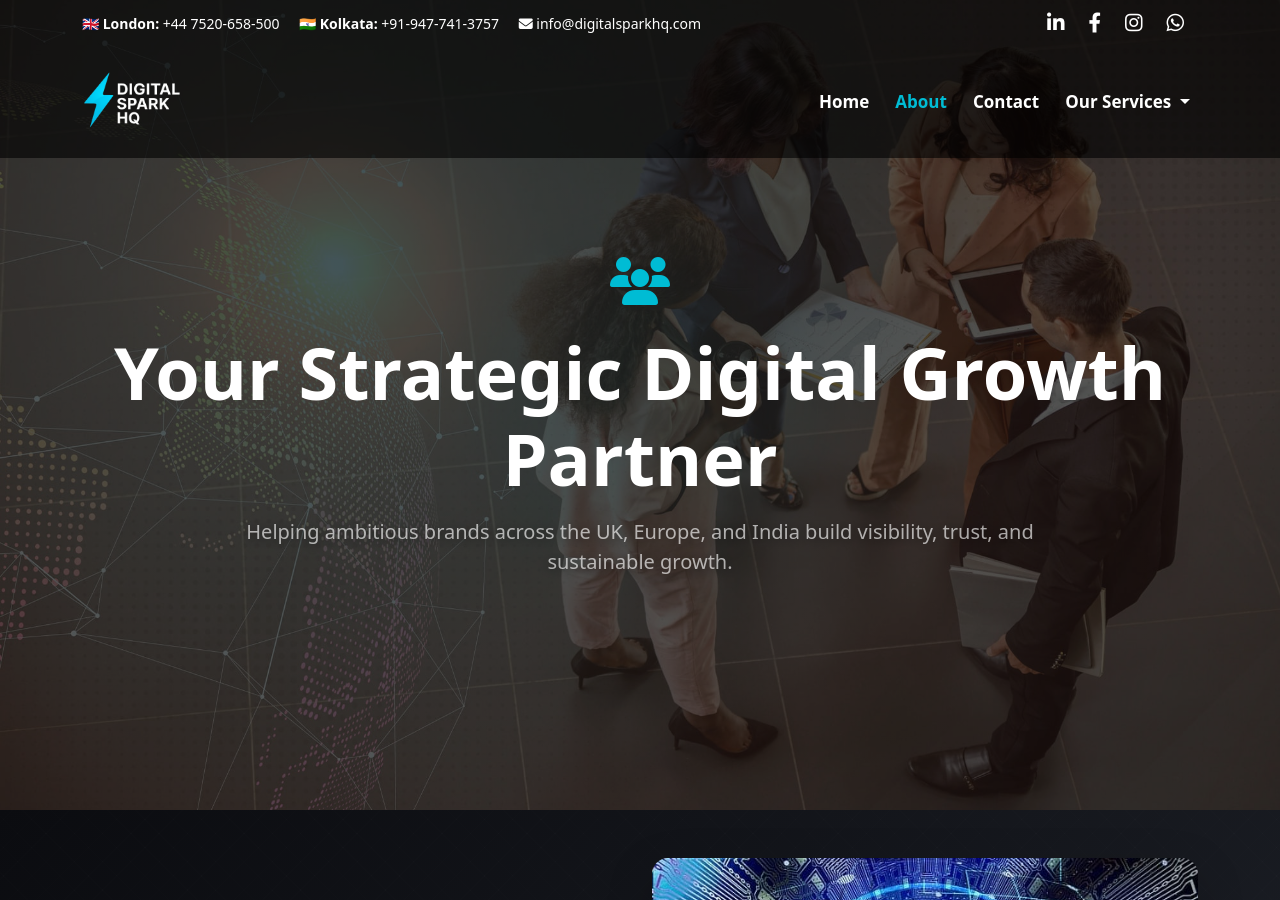
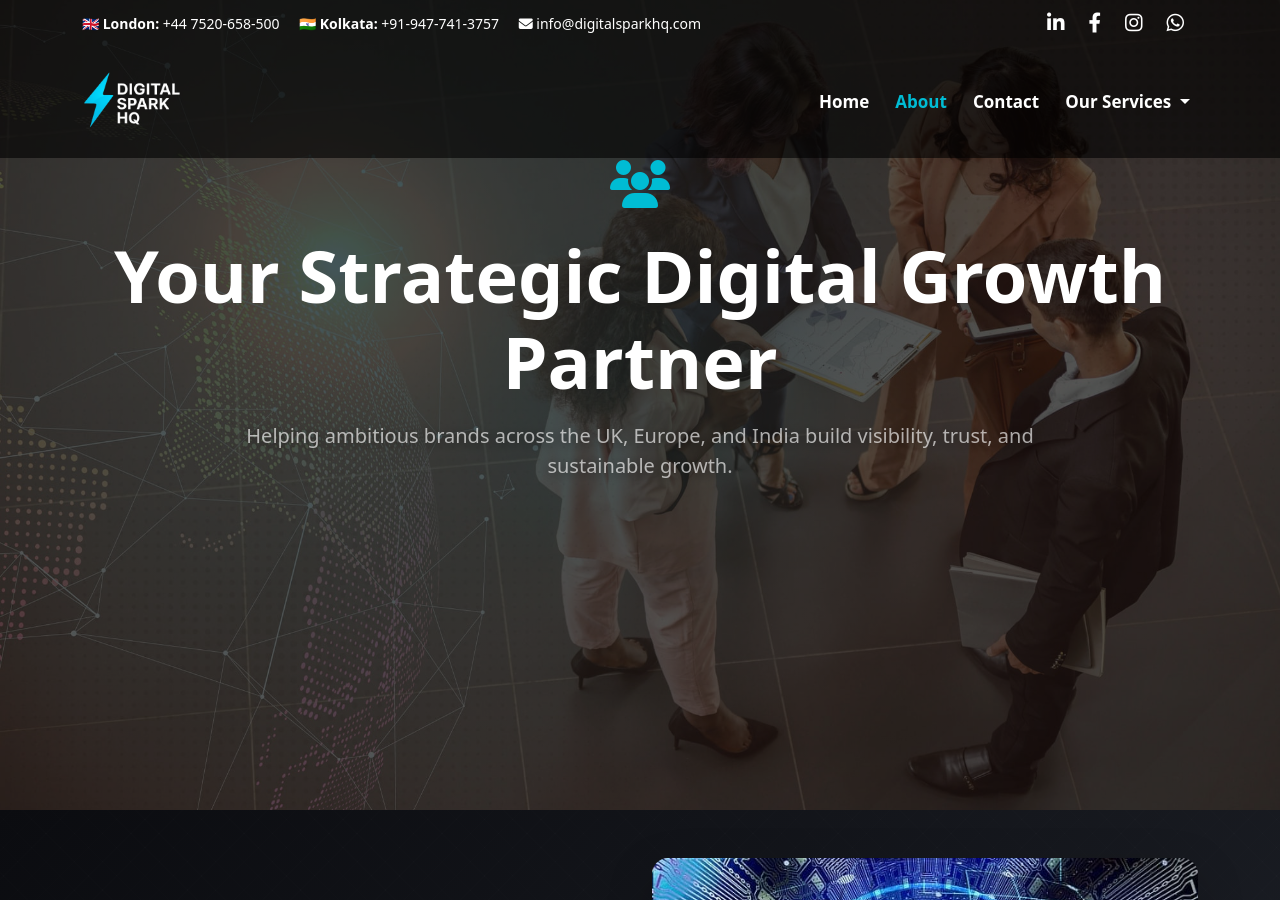
Before and after one commit to Iambiswajit-C/digitalsparkhq, a Jekyll site: the page built from about.md, in a window 1280 px wide and 900 px high. Built offline with Jekyll 4.4.1, drawn with Linux system fonts in a browser that asks for light colours.

Commit message:
Update style.css

```diff
--- a/assets/css/style.css
+++ b/assets/css/style.css
@@ -776,12 +776,10 @@ html, body {
 
 .page-hero{
   min-height: 90vh;
-  padding-top: 120px;   /* navbar + topbar space */
-  padding-bottom: 80px;
 
-  display:flex;
-  align-items:center;
-  justify-content:center;
+  /* spacing for navbar */
+  padding-top: 160px;   /* increased */
+  padding-bottom: 100px;
 
   position:relative;
   overflow:hidden;
@@ -789,20 +787,22 @@ html, body {
   background-position:center;
   background-size:cover;
   background-repeat:no-repeat;
+
+  text-align:center;
 }
 
-/* small-height devices (iPhone SE etc) */
+/* content width */
+.page-hero .hero-content{
+  max-width:850px;
+  margin:0 auto;
+}
+
+/* short height devices (Nest Hub etc) */
 @media (max-height:700px){
   .page-hero{
-    padding-top:100px;
-    padding-bottom:60px;
+    padding-top:140px;
+    padding-bottom:70px;
   }
-}
-
-/* hero content spacing */
-.page-hero .hero-content{
-  max-width: 850px;
-  margin: 0 auto;
 }
 
 /* ABOUT PAGE */
```
